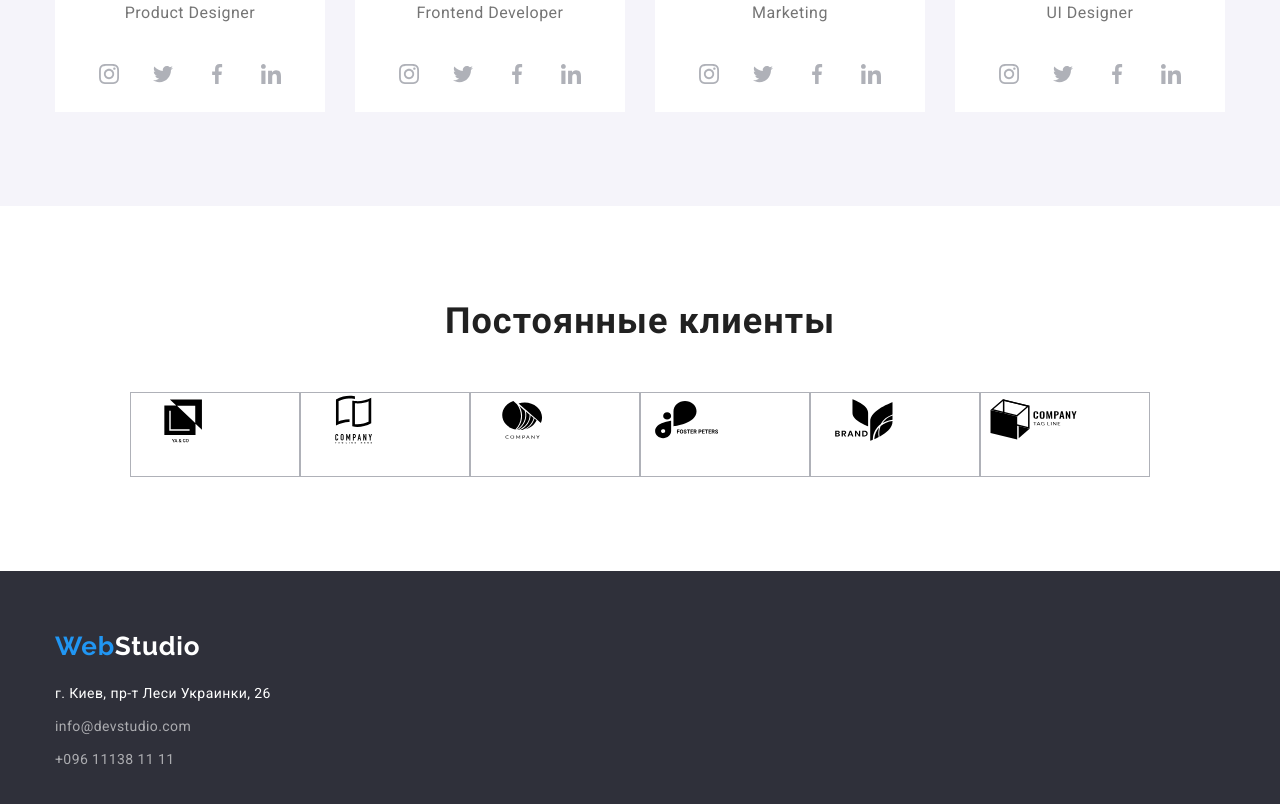
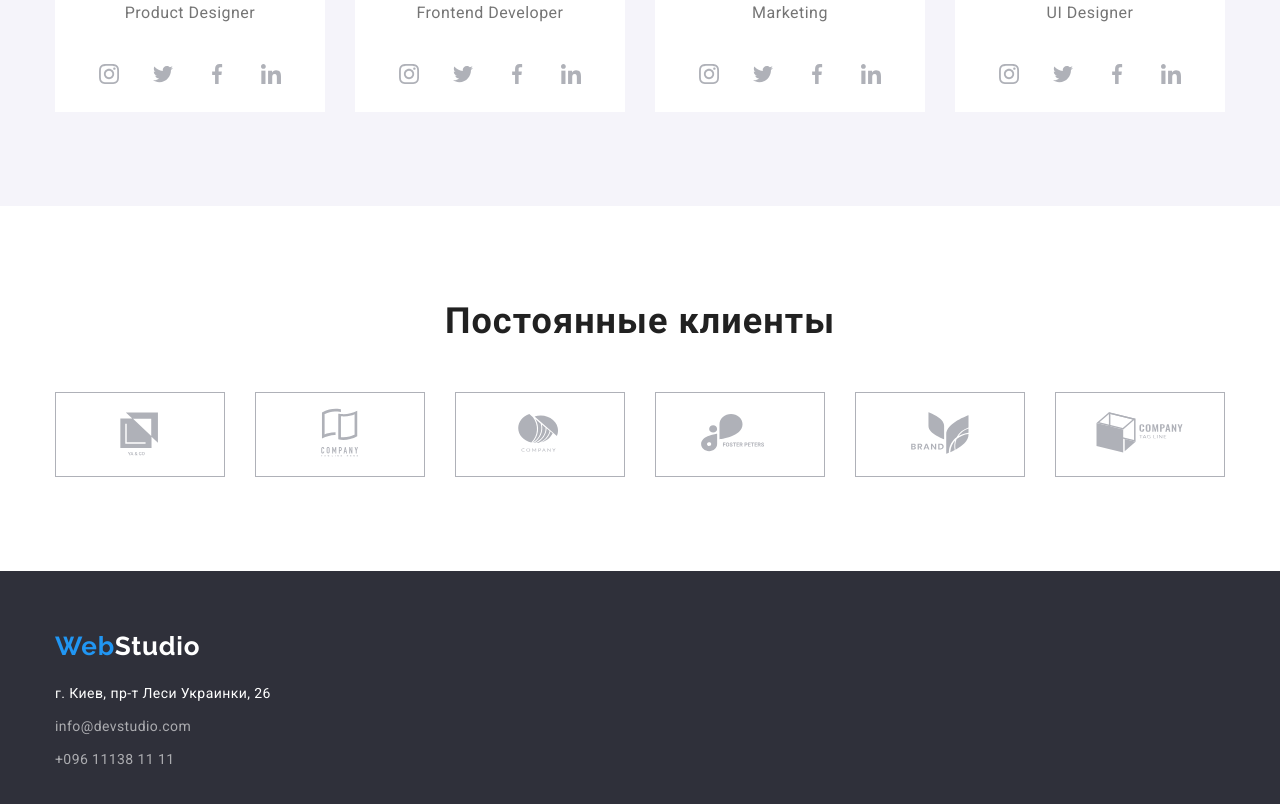
Before and after one commit to GennaGosh/goit-markup-hw-04, a plain HTML site: page index.html in a window 1280 px wide. Shown: the part 1950-2754 px from the top of the page. Drawn offline with nearby package versions, Linux system fonts and the light colour scheme.

Commit message:
зробив клієнтів

```diff
--- a/css/stylesheet.css
+++ b/css/stylesheet.css
@@ -250,6 +250,7 @@ margin-right: 30px;
   margin-left: 30px;
   width: 270px;
   height: 428px;
+
 }
 
 .team-description {
@@ -326,22 +327,41 @@ margin-right: 30px;
 }
 .client-icon {
   display: flex;
-  justify-content: center;
+  margin-left: -30px;
+  margin-top: -30px;
+
+
 
 }
 .client-icon-list {
+  display: flex;
+  justify-content: center;
+  align-items: center;
+  margin-left: 30px;
+  margin-top: 30px;
   width: 170px;
   height: 85px;
   border: 1px solid #AFB1B8
 
 }
 .client-icon-list:not(:last-child) {
-  padding-right: 30px;
+  /* padding-right: 30px; */
 }
 .client-icon-link {
   width: 106px;
   height: 55px;
+fill: #AFB1B8;
+
 }
+.client-icon-link:hover,
+.client-icon-link:focus {
+  fill: #2196F3;
+  ;
+}
+.client-icon-item {
+
+}
+
 
 /* -----FOOTER----- */
 
--- a/index.html
+++ b/index.html
@@ -242,7 +242,6 @@
                                 </li>
                             </ul>
 
-
                         </div>
                     </li>
                 </ul>
@@ -254,51 +253,63 @@
                 <ul class="client-icon list">
 
                     <li class="client-icon-list">
+                        <a class="client-icon-item" href="">
                             <svg class="client-icon-link">
                                 <use href="./img/icons.svg/sprite.svg#Logo6"></use>
                             </svg>
 
+                        </a>
                     </li>
 
                     <li class="client-icon-list">
+                        <a class="client-icon-item" href="">
                             <svg class="client-icon-link">
                                 <use href="./img/icons.svg/sprite.svg#Logo4"></use>
                             </svg>
 
+                        </a>
+
                     </li>
 
                     <li class="client-icon-list">
+                        <a class="client-icon-item" href="">
                             <svg class="client-icon-link">
                                 <use href="./img/icons.svg/sprite.svg#Logo3"></use>
                             </svg>
 
-                    </li>
-
-                    <li class="client-icon-list">
-                        <svg class="client-icon-link">
-                            <use href="./img/icons.svg/sprite.svg#Logo2"></use>
-                        </svg>
+                        </a>
 
                     </li>
 
                     <li class="client-icon-list">
+                        <a class="client-icon-item" href="">
+                            <svg class="client-icon-link">
+                                <use href="./img/icons.svg/sprite.svg#Logo2"></use>
+                            </svg>
+                        </a>
+
+                    </li>
+
+                    <li class="client-icon-list">
+                        <a class="client-icon-item" href="">
                             <svg class="client-icon-link">
                                 <use href="./img/icons.svg/sprite.svg#Logo5"></use>
                             </svg>
 
+                        </a>
+
                     </li>
 
                     <li class="client-icon-list">
+                        <a class="client-icon-item" href="">
                             <svg class="client-icon-link">
                                 <use href="./img/icons.svg/sprite.svg#Logo-5"></use>
                             </svg>
+                        </a>
 
                     </li>
-
                 </ul>
-
             </div>
-
         </section>
 
     </main>
```
Also changed, not shown: img/hero/hero.jpg, 1 other file. Lines whose indentation alone changed are shown as unchanged.
